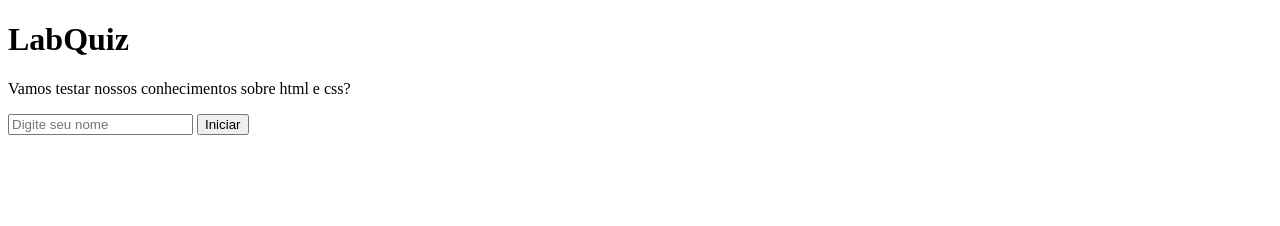
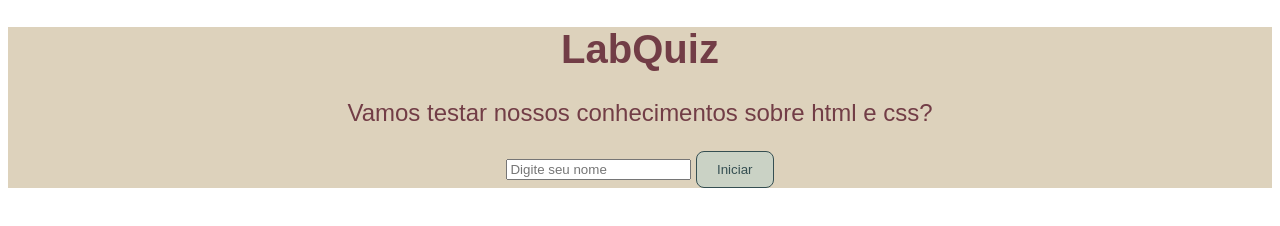
Before and after one commit to CherylHenkels/Exercices-M2S1, a plain HTML site: page index.html in a window 1280 px wide. Drawn offline with Linux system fonts and the light colour scheme.

Commit message:
[M2S01] Ex3 - Treinando o CSS (LabQuiz)

```diff
--- a/index.html
+++ b/index.html
@@ -8,12 +8,12 @@
 </head>
 <body>
     <header>
-        <h1>LabQuiz</h1>
-        <p>Vamos testar nossos conhecimentos sobre html e css?</p>
+        <h1 class="title">LabQuiz</h1>
+        <p class="description">Vamos testar nossos conhecimentos sobre html e css?</p>
         <form>
             <label for="nome">
                 <input type="text" id="nome" name="nome" placeholder="Digite seu nome"/>
-                <button type="submit">Iniciar</button>
+                <button class="iniciar" type="submit">Iniciar</button>
             </label>
         </form>
     </header>
--- a/style.css
+++ b/style.css
@@ -0,0 +1,31 @@
+header{
+    text-align: center;
+    background-color: #ddd2bc;
+    color: #723d46;
+    font-family: Arial, Helvetica, sans-serif;
+}
+
+.title{
+    font-size: 40px;
+}
+
+
+.description{
+    font-size: 24px;
+}
+
+.iniciar{
+    background-color: #cad2c5; /* Cor de fundo */
+    color: #354f52; /* Cor do texto */
+    padding: 10px 20px; /* Espaçamento interno */
+    border: 1px solid #354f52; /* borda Syntax: <line-width> || <line-style> || <color> */
+    border-radius: 8px; /* Borda arredondada */
+    cursor: pointer; /* Cursor ao passar */
+    text-decoration: none; /* Remove decoração de texto */
+    transition: background-color 0.2s, color 0.2s; /* Transição de cor de fundo || tempo da transição, transição cor do texto || tempo de transição*/
+}
+
+button:hover {
+    background-color: #354f52; /* Cor de fundo ao passar o mouse */
+    color: #cad2c5;
+}
```
